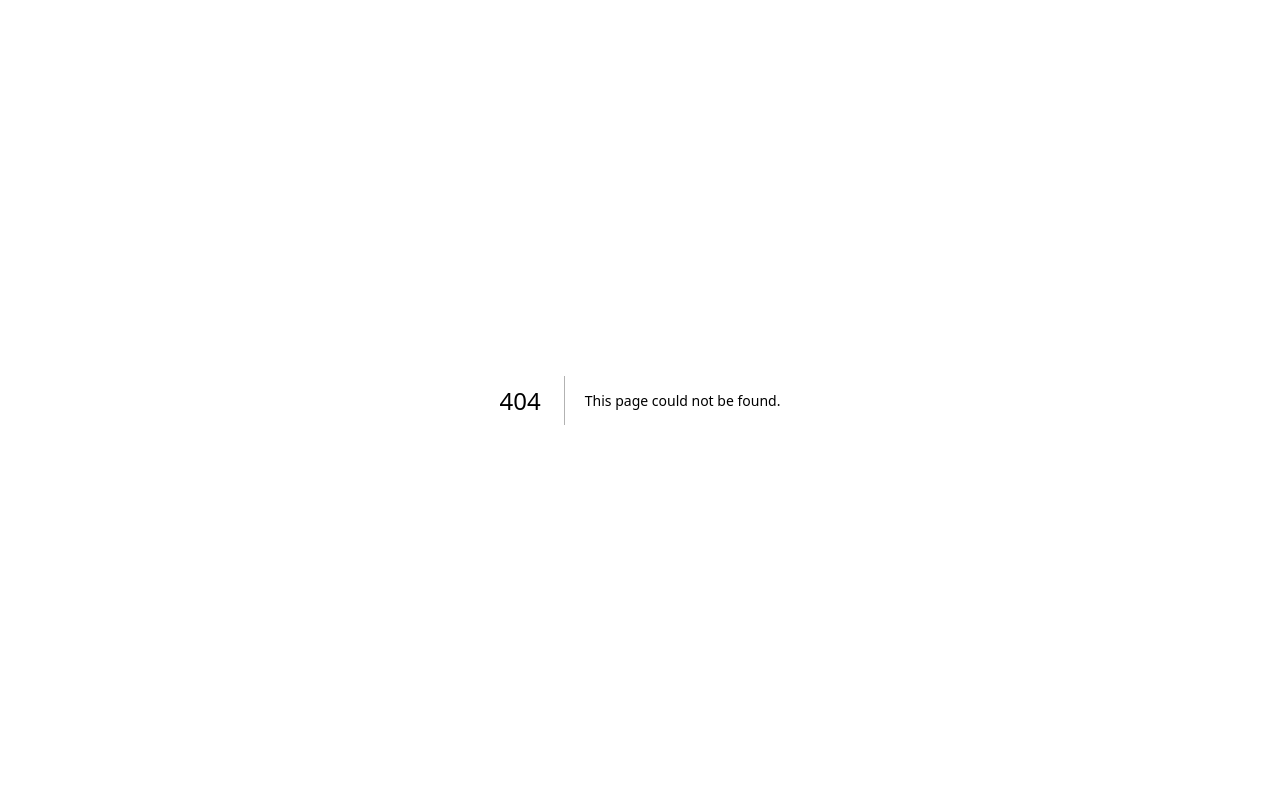
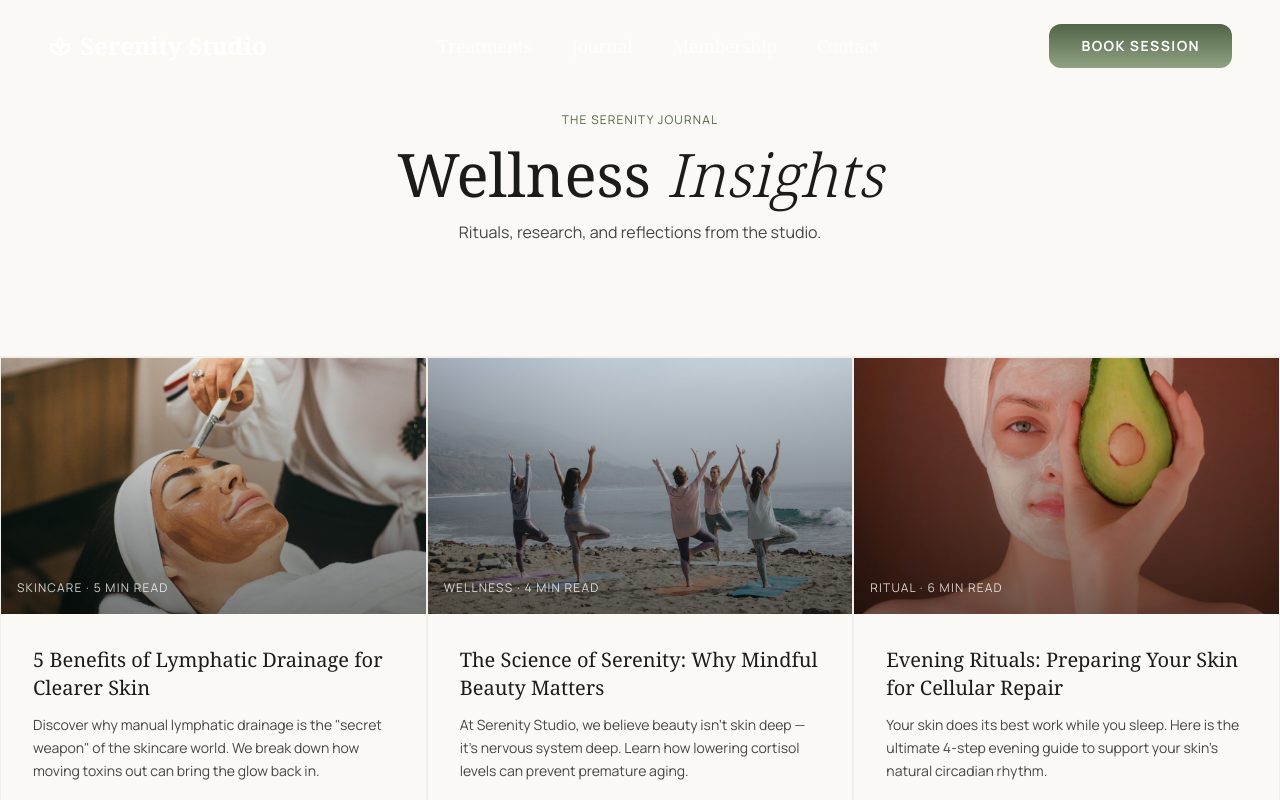
Before and after one commit to byronPantoja/mockup-salon, a Next.js app: page /journal in a window 1280 px wide. Before the commit this address had no page. Shown: the top 800 px of the page. Built offline with nearby package versions, Linux system fonts and the light colour scheme.

Commit message:
feat: add /journal listing page

```diff
--- /dev/null
+++ b/app/journal/page.tsx
@@ -0,0 +1,73 @@
+import Image from "next/image";
+import Link from "next/link";
+import Navbar from "../components/Navbar";
+import Footer from "../components/Footer";
+import { articles } from "../lib/articles";
+
+export const metadata = {
+  title: "Journal | Serenity Studio",
+  description:
+    "Wellness insights, skincare rituals, and mindful beauty research from the Serenity Studio team.",
+};
+
+export default function JournalPage() {
+  return (
+    <div className="min-h-screen flex flex-col">
+      <Navbar />
+      <main className="flex-1">
+        {/* Header */}
+        <header className="py-20 md:py-28 text-center border-b border-outline-variant/20">
+          <p className="font-label text-xs uppercase tracking-widest text-primary mb-4">
+            The Serenity Journal
+          </p>
+          <h1 className="font-headline text-5xl md:text-6xl mb-4">
+            Wellness{" "}
+            <span className="italic font-light">Insights</span>
+          </h1>
+          <p className="font-body text-on-surface-variant">
+            Rituals, research, and reflections from the studio.
+          </p>
+        </header>
+
+        {/* Card grid */}
+        <section className="grid grid-cols-1 md:grid-cols-3 gap-0">
+          {articles.map((article) => (
+            <Link
+              key={article.slug}
+              href={`/journal/${article.slug}`}
+              className="block border border-outline-variant/20 group"
+            >
+              {/* Photo */}
+              <div className="relative h-64 overflow-hidden">
+                <Image
+                  src={article.image}
+                  alt={article.title}
+                  fill
+                  className="object-cover transition-transform duration-500 group-hover:scale-105"
+                />
+                <div className="absolute inset-0 bg-gradient-to-t from-black/50 to-transparent" />
+                <div className="absolute bottom-4 left-4">
+                  <span className="font-label text-xs uppercase tracking-widest text-white/80">
+                    {article.category} · {article.readTime}
+                  </span>
+                </div>
+              </div>
+
+              {/* Body */}
+              <div className="p-8 bg-surface">
+                <h2 className="font-headline text-xl mb-3">{article.title}</h2>
+                <p className="font-body text-sm text-on-surface-variant leading-relaxed mb-6">
+                  {article.excerpt}
+                </p>
+                <span className="font-label text-xs uppercase tracking-widest text-primary">
+                  Read Article →
+                </span>
+              </div>
+            </Link>
+          ))}
+        </section>
+      </main>
+      <Footer />
+    </div>
+  );
+}
```
